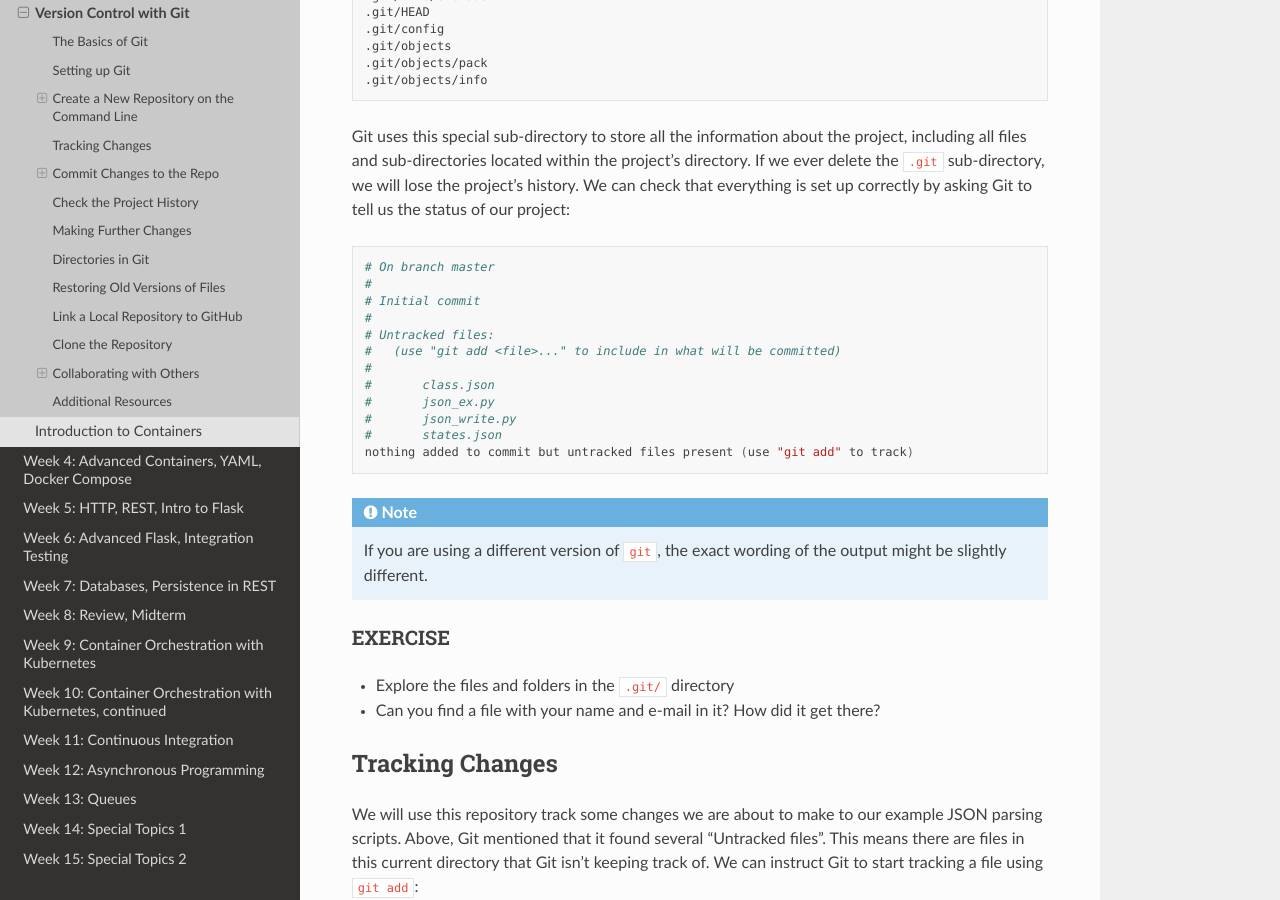
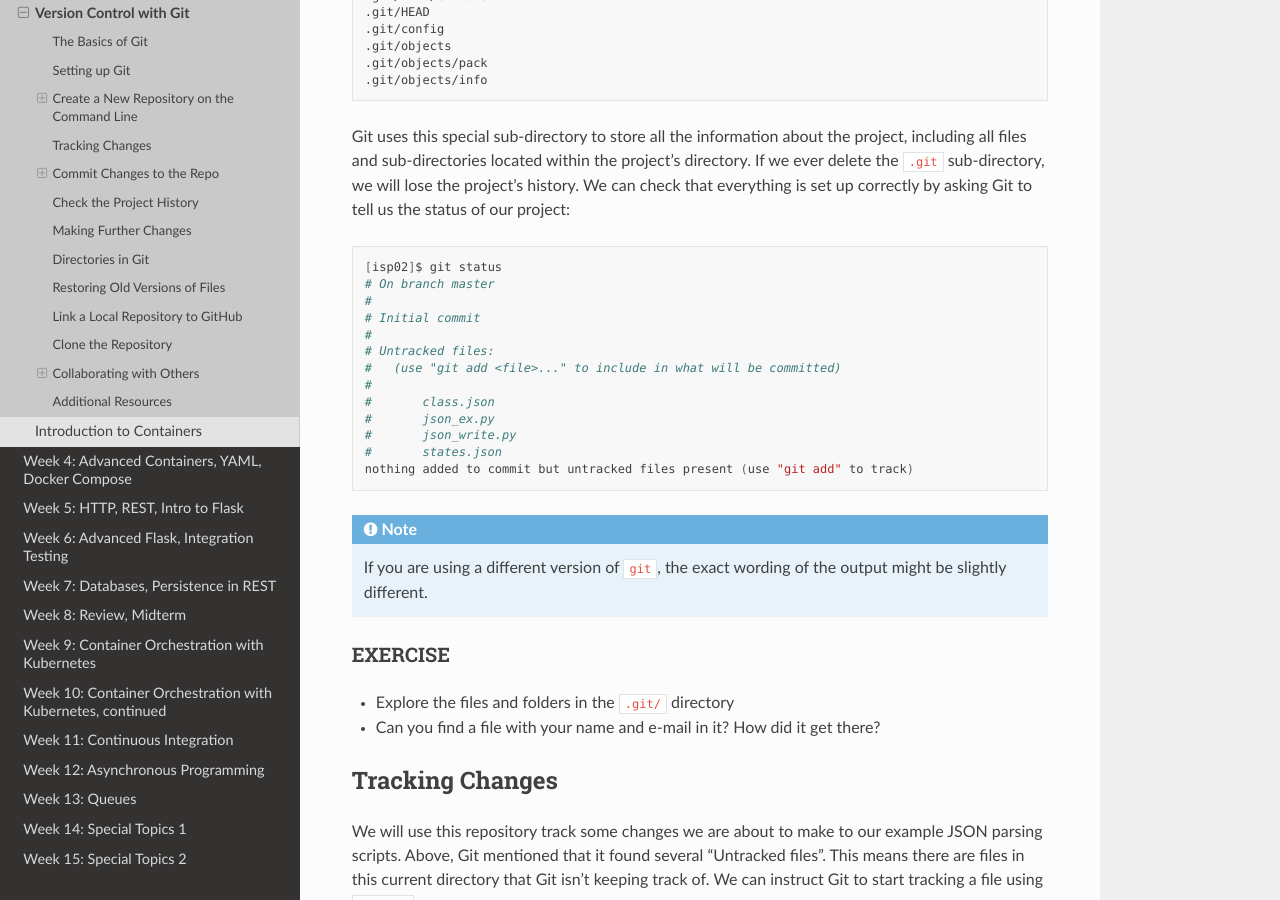
Before and after one commit to TACC/coe-332-sp21, a Sphinx documentation site: the page built from docs/week03/version_control.rst, in a window 1280 px wide and 900 px high, scrolled down 3620 px. Built offline with Sphinx 7.4.7 and the Read the Docs theme 2.0.0, drawn with Linux system fonts in a browser that asks for light colours; pages that are not in the unit, such as notebooks, are missing from menus.

Commit message:
fixing omitted git status statement

```diff
--- a/docs/week03/version_control.rst
+++ b/docs/week03/version_control.rst
@@ -181,6 +181,7 @@ Git to tell us the status of our project:
 
 .. code-block:: bash
 
+   [isp02]$ git status
    # On branch master
    #
    # Initial commit
```
